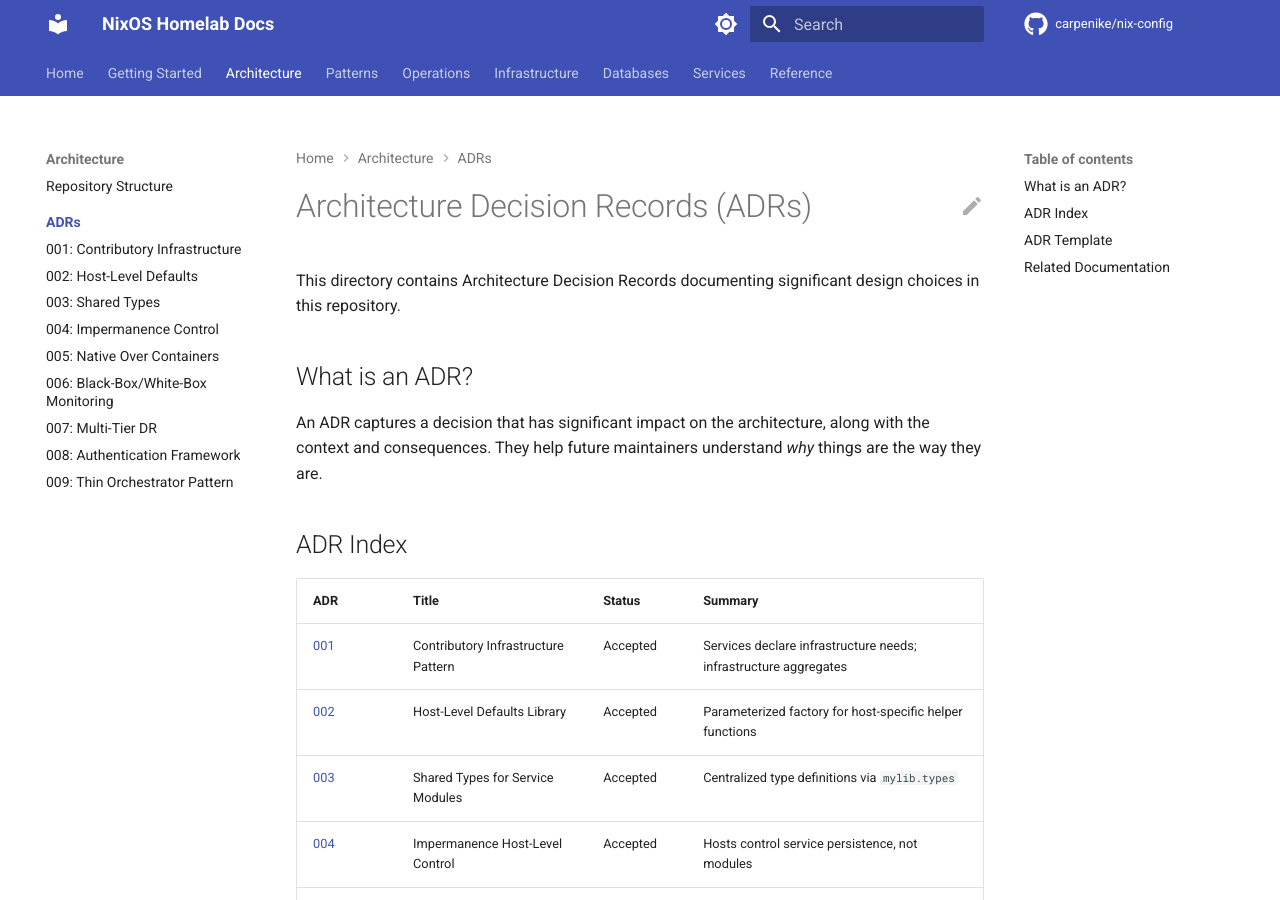
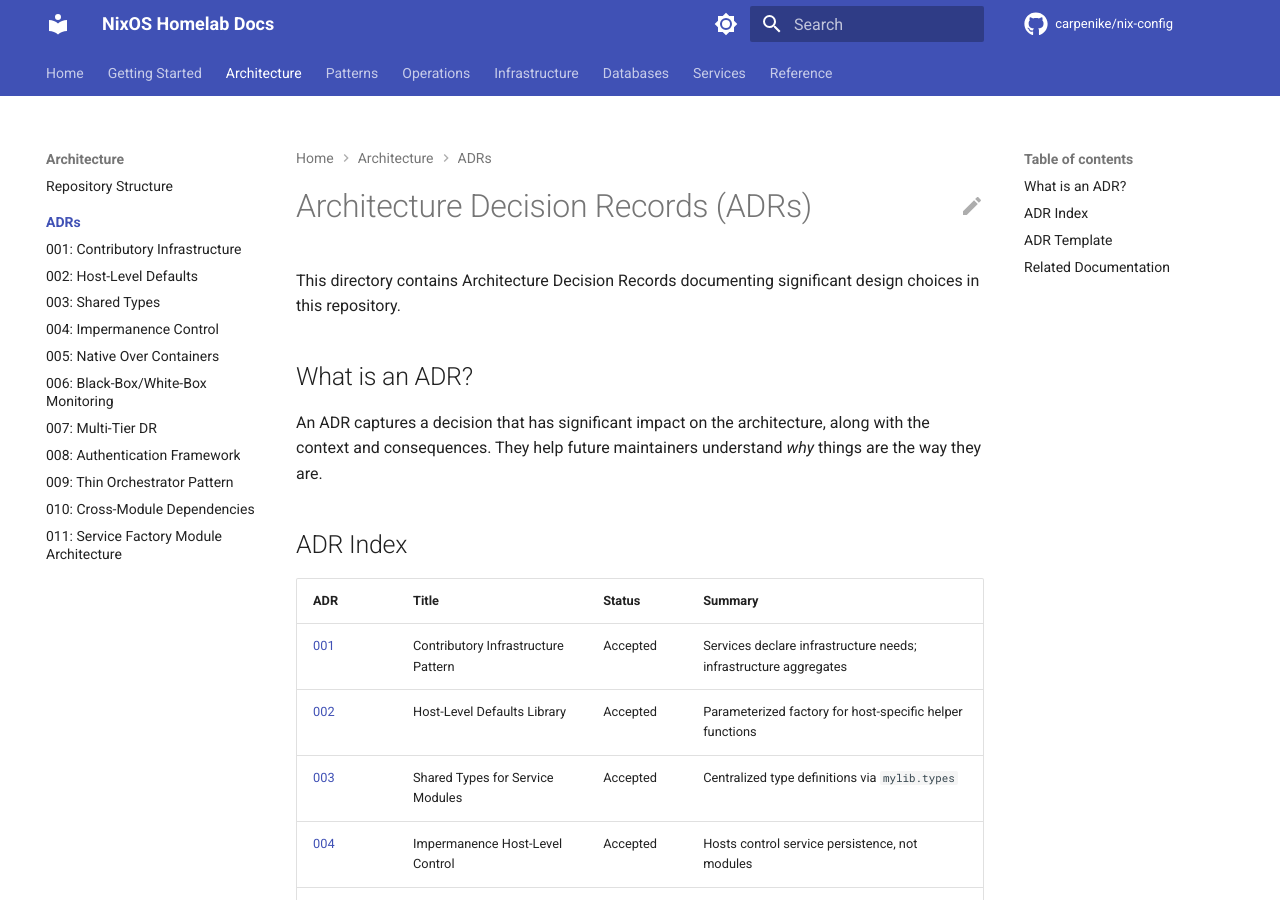
Before and after one commit to carpenike/nix-config, an MkDocs documentation site: the page built from docs/adr/README.md, in a window 1280 px wide and 900 px high. Built offline with MkDocs 1.6.1 and Material for MkDocs 9.7.7, drawn with Linux system fonts in a browser that asks for light colours; comment, search, counter and statistics services are not loaded; some of the changed lines change nothing that is shown.

Commit message:
docs(mkdocs): add missing pages to nav
Four documentation files exist on disk but were not in the mkdocs nav,
producing INFO warnings on every build and (more importantly) leaving
key references unreachable:

- adr/010-cross-module-dependency-patterns.md
- adr/011-service-factory-module-architecture.md
  (this is the ADR copilot-instructions.md cites for the service-factory
  pattern, so leaving it unnavigable was particularly bad)
- shared-config-library.md
- workarounds.md (linked from container-image-management.md but had no
  nav entry)

Verified with: mkdocs build --strict (clean, 1.43s).

```diff
--- a/mkdocs.yml
+++ b/mkdocs.yml
@@ -114,6 +114,8 @@ nav:
           - "007: Multi-Tier DR": adr/007-multi-tier-disaster-recovery.md
           - "008: Authentication Framework": adr/008-authentication-priority-framework.md
           - "009: Thin Orchestrator Pattern": adr/009-thin-orchestrator-pattern.md
+          - "010: Cross-Module Dependencies": adr/010-cross-module-dependency-patterns.md
+          - "011: Service Factory Module Architecture": adr/011-service-factory-module-architecture.md
   - Patterns:
       - Modular Design: modular-design-patterns.md
       - Monitoring Strategy: monitoring-strategy.md
@@ -121,6 +123,7 @@ nav:
       - Storage Module: storage-module-guide.md
       - Custom Packages: custom-package-patterns.md
       - Shared Config: shared-config-example.md
+      - Shared Config Library: shared-config-library.md
       - Reverse Proxy: reverse-proxy-pattern.md
       - Structured Logging: structured-logging-framework.md
   - Operations:
@@ -135,6 +138,7 @@ nav:
       - Notifications: notifications.md
       - Metrics Patterns: metrics-pattern-usage.md
       - UPS Monitoring: ups-monitoring.md
+      - Workarounds & Overrides: workarounds.md
   - Infrastructure:
       - Caddy Reverse Proxy: modular-caddy-config.md
       - Authentication/SSO: pocketid-integration-pattern.md
```
